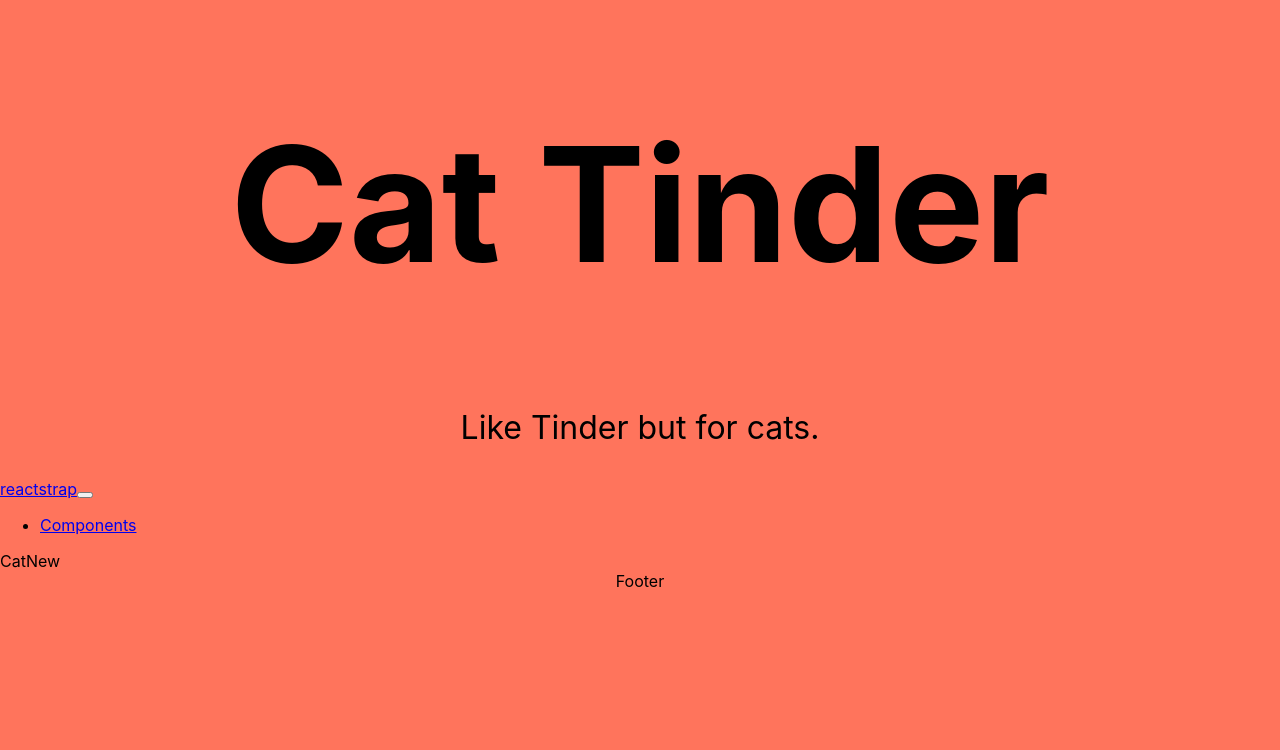
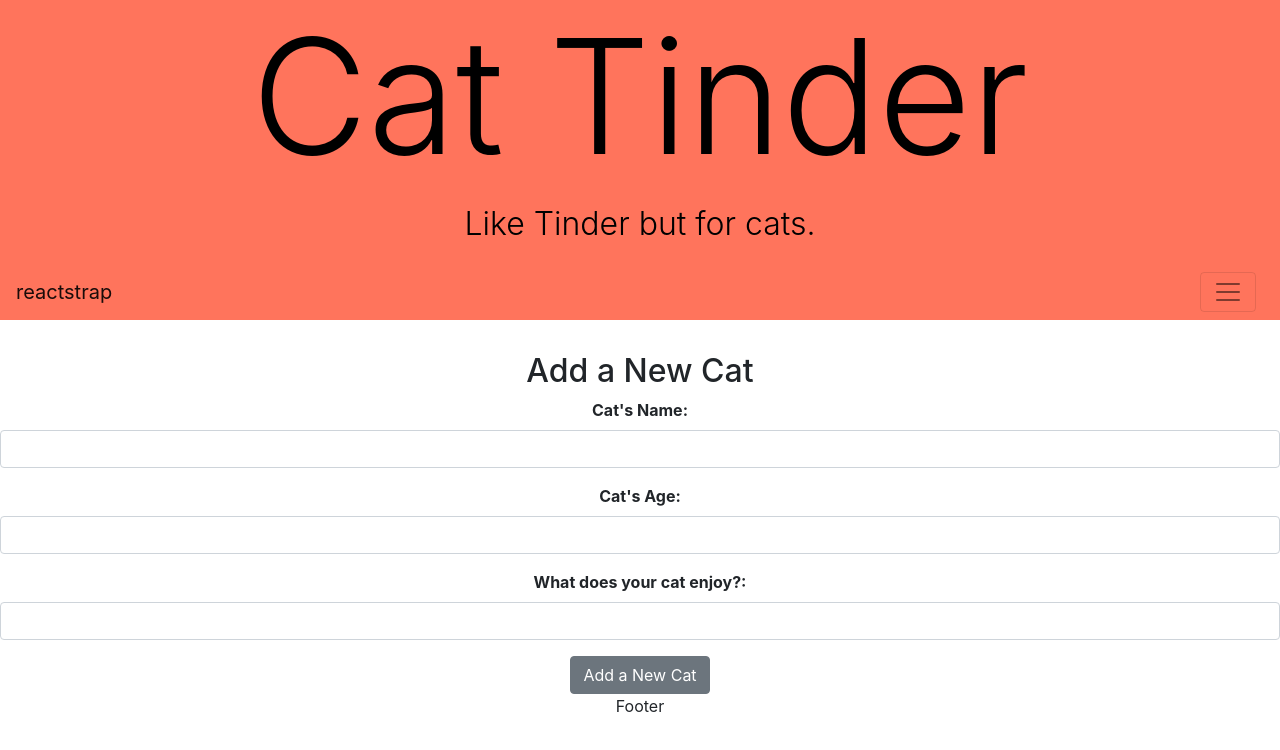
Before and after one commit to learn-academy-2021-alpha/cat-tinder-frontend-raul-angelo, a React (Create React App) app: page /catnew in a window 1280 px wide. Shown: the top 750 px of the page. Built offline with nearby package versions, Linux system fonts and the light colour scheme.

Commit message:
form finished with some styling

```diff
--- a/src/App.css
+++ b/src/App.css
@@ -7,7 +7,31 @@
 .home {
 	text-align: center;
 }
+.agebox {
+	text-align: center;
+	font-weight: bold;
+}
 
+.jumbotron.jumbotron-fluid {
+  background-color: #ff745c !important;
+  color: black !important;
+  padding: 0px;
+  text-decoration: none !important;
+}
+
+.namebox {
+	text-align: center;
+	font-weight: bold;
+}
+
+.enjoybox {
+	text-align: center;
+	font-weight: bold;
+}
+
+.submitbox {
+	text-align: center;
+}
 .App-logo {
 	height: 40vmin;
 	pointer-events: none;
--- a/src/App.js
+++ b/src/App.js
@@ -19,6 +19,10 @@
 			cats: cats
 		}
 	}
+
+	createNewCat = (newcat) => {
+	console.log(newcat)
+}
 
 	render() {
     return (
--- a/src/index.css
+++ b/src/index.css
@@ -1,4 +1,5 @@
 body {
+
   margin: 0;
   font-family: -apple-system, BlinkMacSystemFont, 'Segoe UI', 'Roboto', 'Oxygen',
     'Ubuntu', 'Cantarell', 'Fira Sans', 'Droid Sans', 'Helvetica Neue',
--- a/src/index.js
+++ b/src/index.js
@@ -3,11 +3,11 @@
 import './index.css';
 import App from './App';
 import reportWebVitals from './reportWebVitals';
+import 'bootstrap/dist/css/bootstrap.min.css';
+
 
 ReactDOM.render(
-  <React.StrictMode>
-    <App />
-  </React.StrictMode>,
+    <App />,
   document.getElementById('root')
 );
 
@@ -15,3 +15,27 @@
 // to log results (for example: reportWebVitals(console.log))
 // or send to an analytics endpoint. Learn more: https://bit.ly/CRA-vitals
 reportWebVitals();
+
+
+
+
+
+
+
+// import React from 'react';
+// import ReactDOM from 'react-dom';
+// import './index.css';
+// import App from './App';
+// import reportWebVitals from './reportWebVitals';
+//
+// ReactDOM.render(
+//   <React.StrictMode>
+//     <App />
+//   </React.StrictMode>,
+//   document.getElementById('root')
+// );
+//
+// // If you want to start measuring performance in your app, pass a function
+// // to log results (for example: reportWebVitals(console.log))
+// // or send to an analytics endpoint. Learn more: https://bit.ly/CRA-vitals
+// reportWebVitals();
--- a/src/pages/CatNew.js
+++ b/src/pages/CatNew.js
@@ -1,14 +1,74 @@
-import React, { Component } from "react";
+import React, { Component } from 'react'
+import { Button, Form, FormGroup, Label, Input } from 'reactstrap'
+import { Redirect } from "react-router-dom"
 
 class CatNew extends Component {
+  constructor(props){
+    super(props)
+    this.state = {
+      form: {
+        name: "",
+        age: "",
+        enjoys: ""
+      },
+      submitted: false
+    }
+  }
+
+  handleChange = (e) => {
+    let { form } = this.state
+    form[e.target.name] = e.target.value
+    this.setState({ form: form })
+  }
+
+  handleSubmit = () => {
+    this.props.createNewCat(this.state.form)
+    this.setState({ submitted: true })
+  }
+
   render() {
     return (
       <>
-			<div>
-			CatNew
-			</div>
+        <h2 className="submitbox">Add a New Cat</h2>
+        <Form className="submitbox">
+          <FormGroup className="namebox">
+            <Label for="name">Cat's Name: </Label>
+            <Input
+              type="text"
+              name="name"
+              value={ this.state.form.name }
+              onChange={ this.handleChange }
+            />
+          </FormGroup>
+
+          <FormGroup className="agebox">
+            <Label for="age">Cat's Age: </Label>
+            <Input
+              type="number"
+              name="age"
+              value={ this.state.form.age }
+              onChange={ this.handleChange }
+            />
+          </FormGroup>
+          <FormGroup className="enjoybox">
+            <Label for="enjoys">What does your cat enjoy?: </Label>
+            <Input
+              type="text"
+              name="enjoys"
+              value={ this.state.form.enjoys }
+              onChange={ this.handleChange }
+            />
+          </FormGroup>
+          <Button
+
+            onClick={ this.handleSubmit }
+      			>
+            Add a New Cat
+          </Button>
+        </Form>
+        { this.state.submitted && <Redirect to="/catindex" /> }
       </>
     )
   }
 }
-export default CatNew;
+export default CatNew
```
Lines whose indentation alone changed are shown as unchanged.
